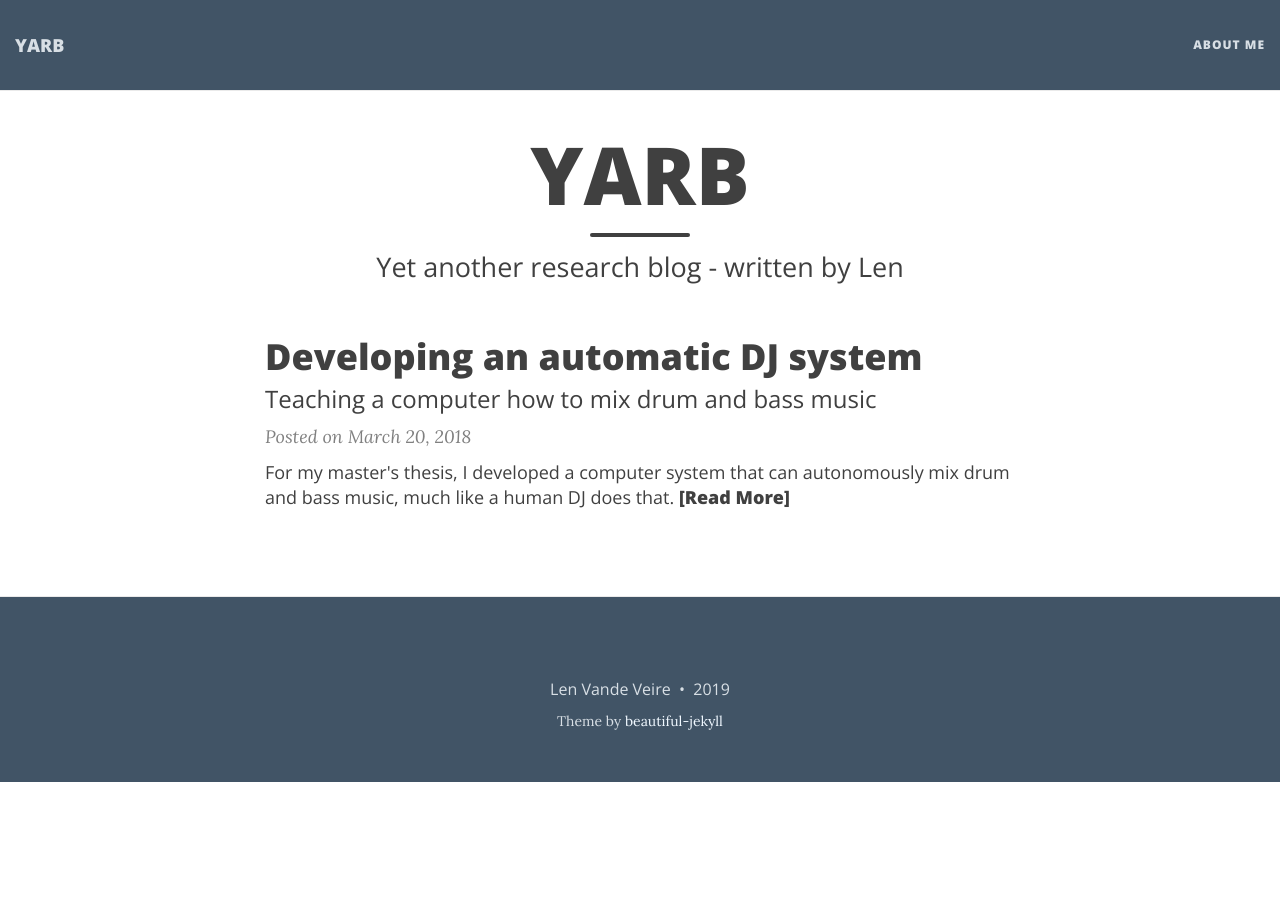
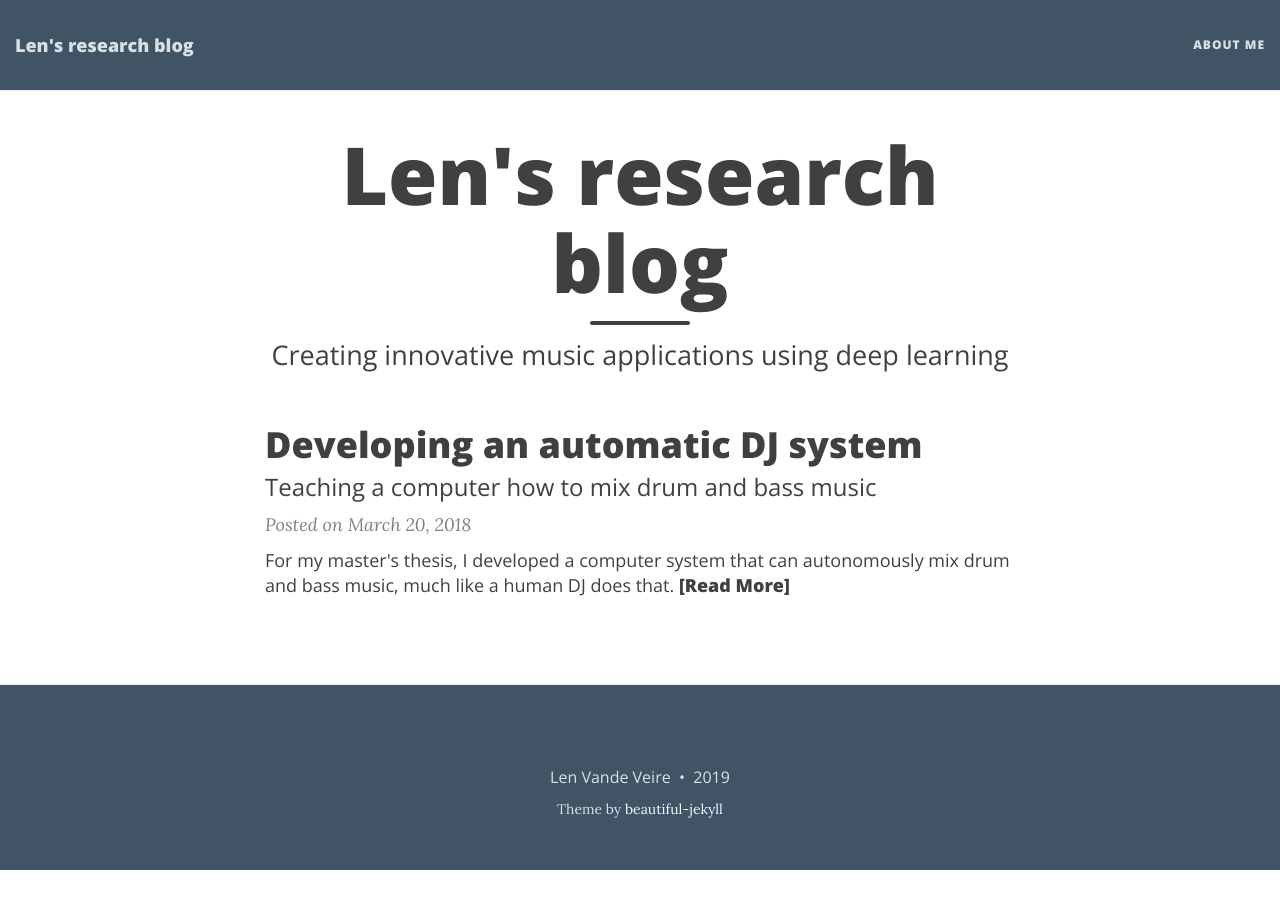
Before and after one commit to lenvdv/lenvdv.github.io, a Jekyll site: the page built from index.html, in a window 1280 px wide. Built offline with Jekyll 4.4.1, drawn with Linux system fonts in a browser that asks for light colours; nearby versions of some CDN libraries; the list of posts is cut into pages by our own code.

Commit message:
Change title

```diff
--- a/_config.yml
+++ b/_config.yml
@@ -14,10 +14,10 @@ baseurl: ""
 # Of course don't forget to change the username and projectname to YOUR username and project
 
 # Name of website
-title: YARB
+title: Len's research blog
 
 # Short description of your site
-description: Yet another research blog - by Len
+description: Research blog by Len
 
 # --- Navigation bar options --- #
 
--- a/index.html
+++ b/index.html
@@ -1,7 +1,7 @@
 ---
 layout: page
-title: YARB
-subtitle: Yet another research blog - written by Len
+title: Len's research blog
+subtitle: Creating innovative music applications using deep learning
 use-site-title: true
 ---
 
```
